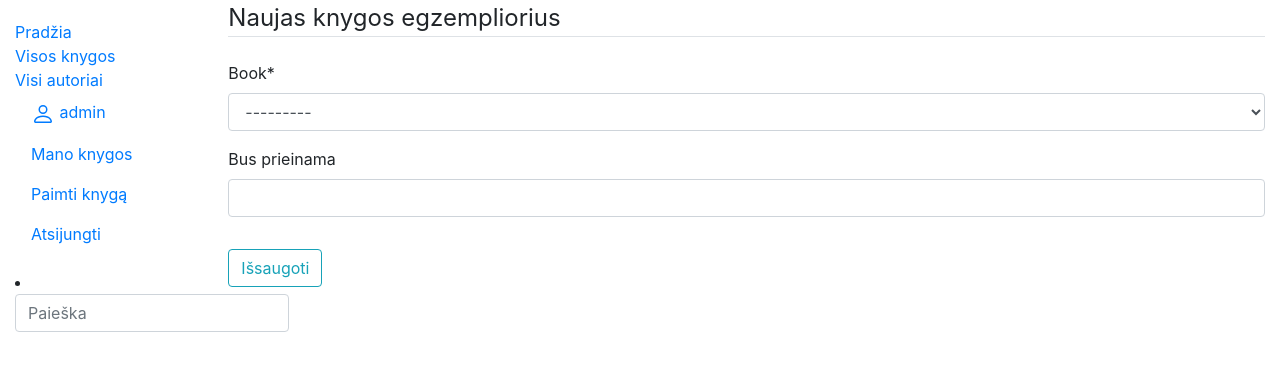
After one commit to DonatasNoreika/biblioteka3, a Django app: page /library/mybooks/new in a window 1280 px wide. The commit adds this page. Shown: the top 371 px of the page. Run offline with Django 3.2, Linux system fonts and the light colour scheme; a user stored in the database is signed in; data comes from the database, SQL or seed files in the repository; both versions use the stored data as it was after the commit; some libraries are stand-ins or nearby versions.

Commit message:
12 3,4,5 done

```diff
--- a/mysite/library/models.py
+++ b/mysite/library/models.py
@@ -77,7 +77,7 @@ class BookInstance(models.Model):
         max_length=1,
         choices=LOAN_STATUS,
         blank=True,
-        default='a',
+        default='p',
         help_text='Statusas',
     )
 
@@ -85,6 +85,10 @@ class BookInstance(models.Model):
         ordering = ['due_back']
         verbose_name = 'Knygos egzempliorius'
         verbose_name_plural = 'Knygų egzemplioriai'
+
+    def get_absolute_url(self):
+        """Nurodo konkretaus aprašymo galinį adresą"""
+        return reverse('book-detail', args=[str(self.id)])
 
     def __str__(self):
         return f'{self.id} ({self.book.title})'
--- a/mysite/library/templates/base.html
+++ b/mysite/library/templates/base.html
@@ -25,7 +25,7 @@
               </svg>
             {{ user.get_username }}</a></li>
             <li class="nav-item"><a class="nav-link" href="{% url 'my-borrowed' %}">Mano knygos</a></li>
-
+            <li class="nav-item"><a class="nav-link" href="{% url 'my-borrowed-new'%}?next=/library">Paimti knygą</a></li>
             <li class="nav-item"><a class="nav-link" href="{% url 'logout'%}">Atsijungti</a></li>
           {% else %}
             <li class="nav-item"><a class="nav-link" href="{% url 'login'%}?next={{request.path}}">Prisijungti</a></li>
--- /dev/null
+++ b/mysite/library/templates/user_book_form.html
@@ -0,0 +1,16 @@
+{% extends "base.html" %}
+{% load crispy_forms_tags %}
+{% block content %}
+    <div class="content-section">
+    <form method="POST">
+        {% csrf_token %}
+        <fieldset class="form-group">
+            <legend class="border-bottom mb-4">Naujas knygos egzempliorius</legend>
+            {{ form|crispy }}
+        </fieldset>
+        <div class="form-group">
+            <button class="btn btn-outline-info" type="submit">Išsaugoti</button>
+        </div>
+    </form>
+    </div>
+{% endblock content %}
--- a/mysite/library/urls.py
+++ b/mysite/library/urls.py
@@ -11,7 +11,10 @@ urlpatterns = [
     path('search/', views.search, name='search'),
     path('accounts/', include('django.contrib.auth.urls')),
     path('register/', views.register, name='register'),
+    path('profilis/', views.profilis, name='profilis'),
     path('mybooks/', views.LoanedBooksByUserListView.as_view(), name='my-borrowed'),
     path('mybooks/<uuid:pk>', views.BookByUserDetailView.as_view(), name='my-book'),
-    path('profilis/', views.profilis, name='profilis'),
+    path('mybooks/new', views.BookByUserCreateView.as_view(), name='my-borrowed-new'),
+    path('mybooks/<uuid:pk>/update', views.BookByUserUpdateView.as_view(), name='my-book-update'),
+    path('mybooks/<uuid:pk>/delete', views.BookByUserDeleteView.as_view(), name='my-book-delete'),
 ]
--- a/mysite/library/views.py
+++ b/mysite/library/views.py
@@ -12,6 +12,7 @@ from django.contrib import messages
 from django.views.generic.edit import FormMixin
 from .forms import BookReviewForm, UserUpdateForm, ProfilisUpdateForm
 from django.contrib.auth.decorators import login_required
+from django.contrib.auth.mixins import UserPassesTestMixin
 
 def index(request):
     # Suskaičiuokime keletą pagrindinių objektų
@@ -123,6 +124,42 @@ class BookByUserDetailView(LoginRequiredMixin, generic.DetailView):
     template_name = 'user_book.html'
 
 
+class BookByUserCreateView(LoginRequiredMixin, generic.CreateView):
+    model = BookInstance
+    fields = ['book', 'due_back']
+    success_url = "/library/mybooks/"
+    template_name = 'user_book_form.html'
+
+    def form_valid(self, form):
+        form.instance.reader = self.request.user
+        return super().form_valid(form)
+
+
+class BookByUserUpdateView(LoginRequiredMixin, UserPassesTestMixin, generic.UpdateView):
+    model = BookInstance
+    fields = ['book', 'due_back']
+    success_url = "/library/mybooks/"
+    template_name = 'user_book_form.html'
+
+    def form_valid(self, form):
+        form.instance.reader = self.request.user
+        return super().form_valid(form)
+
+    def test_func(self):
+        book = self.get_object()
+        return self.request.user == book.reader
+
+
+class BookByUserDeleteView(LoginRequiredMixin, UserPassesTestMixin, generic.DeleteView):
+    model = BookInstance
+    success_url = "/library/mybooks/"
+    template_name = 'user_book_delete.html'
+
+    def test_func(self):
+        book = self.get_object()
+        return self.request.user == book.reader
+
+
 @csrf_protect
 def register(request):
     if request.method == "POST":
```
Also changed, not shown: mysite/library/templates/user_book.html (+7 -1 lines), mysite/library/templates/user_book_delete.html (added, +17 -0 lines), mysite/db.sqlite3.
